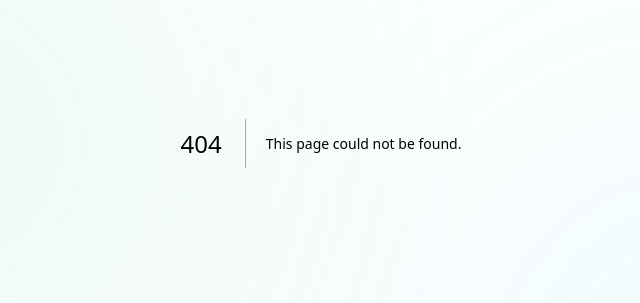
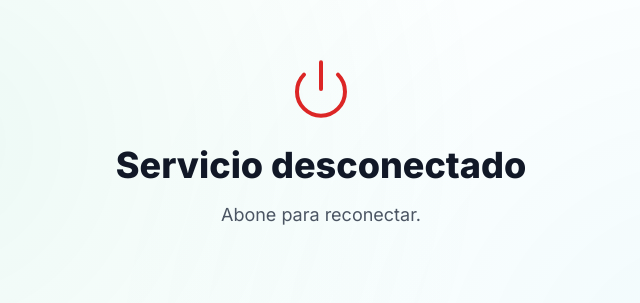
Before and after one commit to horaciogabriel92-art/trip-conecta-landing, a Next.js app: page /desconectado in a window 1280 px wide. Before the commit this address had no page. Shown: the part 257-560 px from the top of the page, without its empty margins (319-959 px from the left). Built offline with nearby package versions, Linux system fonts and the light colour scheme.

Commit message:
chore: cortar servicio por falta de pago
- Agregar proxy que reescribe todas las rutas a /desconectado
- Pagina de aviso: 'Servicio desconectado, abone para reconectar'
- Para reactivar el sitio: borrar src/proxy.ts y src/app/desconectado

```diff
--- /dev/null
+++ b/src/app/desconectado/page.tsx
@@ -0,0 +1,42 @@
+import type { Metadata } from "next";
+
+export const metadata: Metadata = {
+  title: "Servicio desconectado | Trip Conecta",
+  description: "Este servicio se encuentra temporalmente desconectado.",
+  robots: {
+    index: false,
+    follow: false,
+  },
+};
+
+export default function Desconectado() {
+  return (
+    <main className="min-h-screen flex items-center justify-center px-4">
+      <div className="text-center max-w-md mx-auto">
+        <div className="flex justify-center mb-6">
+          <svg
+            xmlns="http://www.w3.org/2000/svg"
+            width="64"
+            height="64"
+            viewBox="0 0 24 24"
+            fill="none"
+            stroke="#dc2626"
+            strokeWidth="1.5"
+            strokeLinecap="round"
+            strokeLinejoin="round"
+            aria-hidden="true"
+          >
+            <path d="M18.36 6.64a9 9 0 1 1-12.73 0" />
+            <line x1="12" y1="2" x2="12" y2="12" />
+          </svg>
+        </div>
+        <h1 className="text-3xl md:text-4xl font-extrabold text-gray-900 mb-4">
+          Servicio desconectado
+        </h1>
+        <p className="text-lg text-gray-600">
+          Abone para reconectar.
+        </p>
+      </div>
+    </main>
+  );
+}
```
Also changed, not shown: src/proxy.ts (added, +22 -0 lines).
